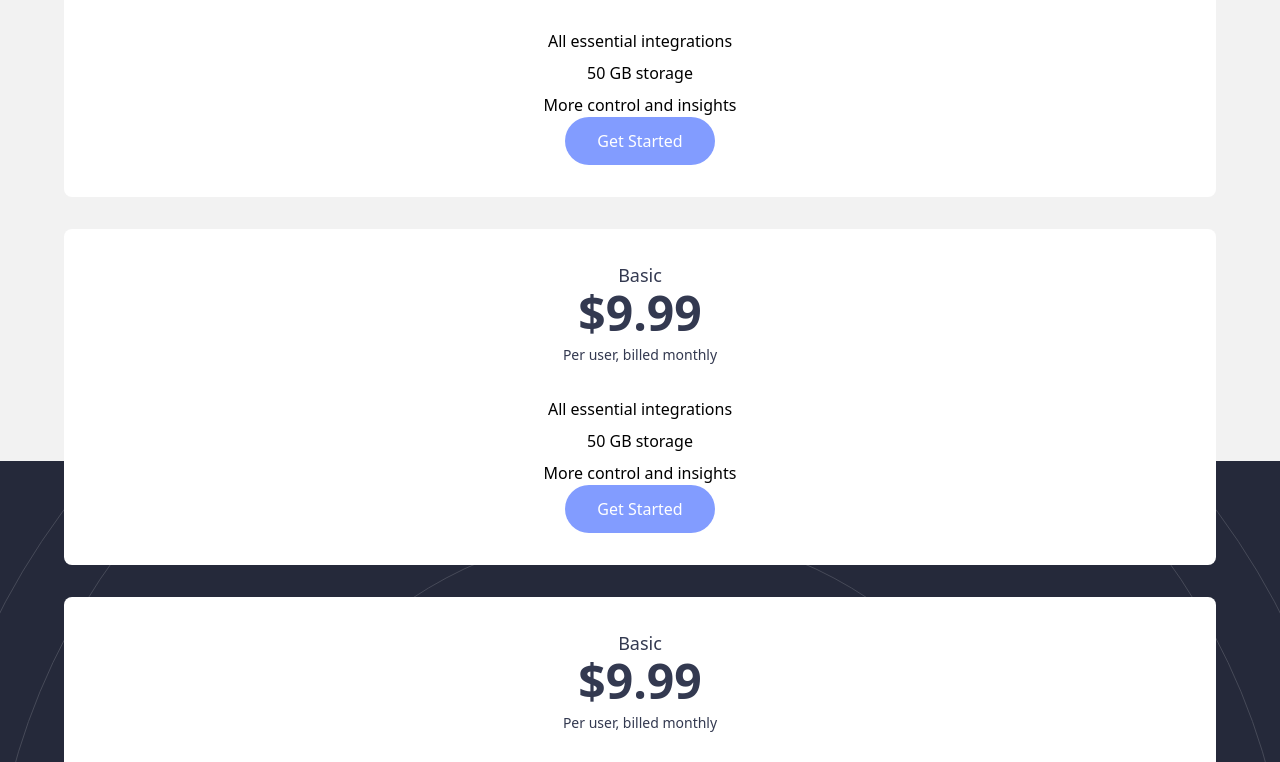
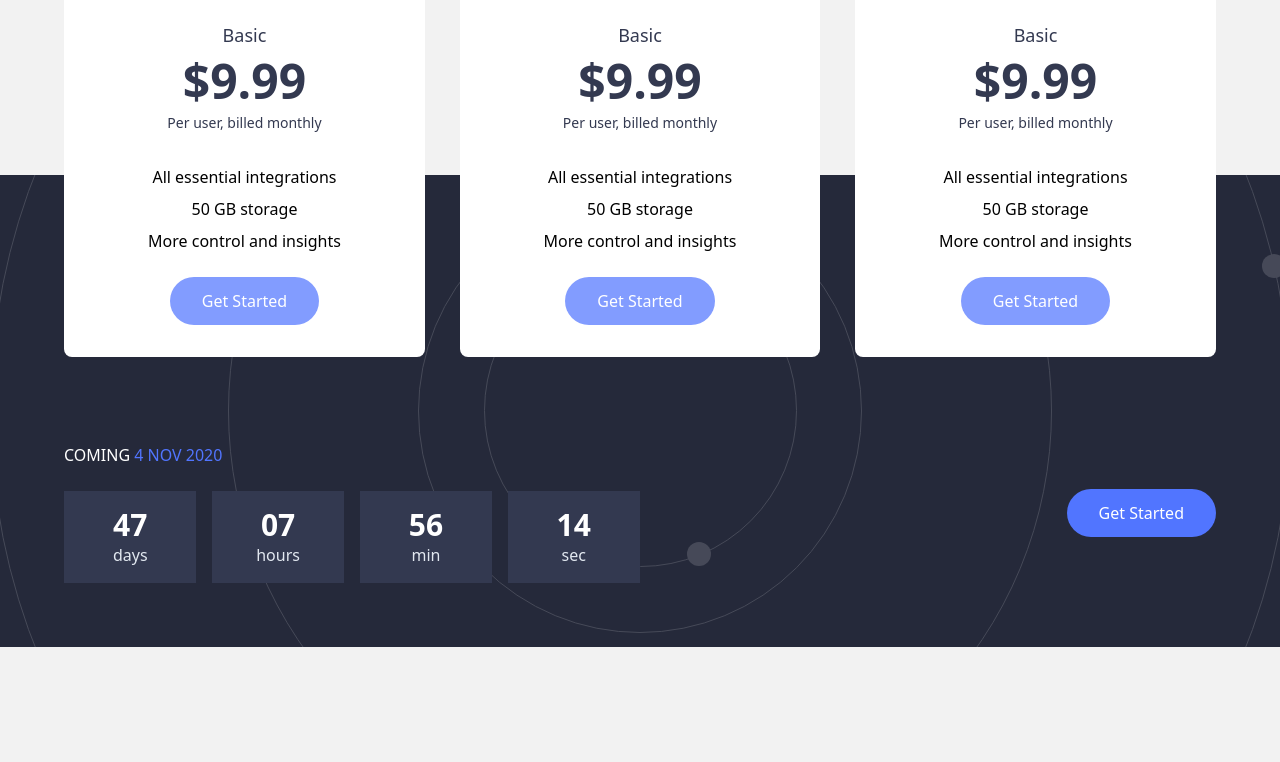
Before and after one commit to rafael-the-dev/officelite-coming-soon-site, a website: page src/index.html in a window 1280 px wide. Shown: the part 689-1451 px from the top of the page. After the commit the page ends 1336 px from the top, so only its background shows below. Drawn offline with Linux system fonts and the light colour scheme.

Commit message:
working on responsiveness of cards and footer

```diff
--- a/src/assets/css/home/footer.css
+++ b/src/assets/css/home/footer.css
@@ -8,9 +8,27 @@
     width: 23%;
 }
 
+@media screen and (min-width: 600px){
+    .footer {
+        height: 820px;
+        margin-top: 400px;
+    }
+}
 
 @media screen and (min-width: 768px){
+    .footer {
+        height: 650px;
+    }
+
     .footer__content {
         max-width: 50%;
     }
 }
+
+
+@media screen and (min-width: 768px){
+    .footer {
+        height: 472px;
+        margin-top: calc(186px + 8rem);
+    }
+}
--- a/src/assets/css/home/hero.css
+++ b/src/assets/css/home/hero.css
@@ -43,6 +43,7 @@
         background-position: right 96px bottom -61px, right -600px top -691px;
         background-size: 450px, cover;
         height: 550px;
+        margin-bottom: 8rem;
     }
 
     .hero__title, .hero__description {
--- a/src/assets/css/home/plans.css
+++ b/src/assets/css/home/plans.css
@@ -7,6 +7,15 @@
     top: 0;
 }
 
+
+
 .plan__button {
     background-color: #979797;
 }
+
+
+@media screen and (min-width: 960px) {
+    .plans__card {
+        width: 31.33333%;
+    }
+}
--- a/src/index.html
+++ b/src/index.html
@@ -43,74 +43,77 @@
                 </a>
             </section>
             <section class="plans relative">
-                <div class="px pb-16 w-full absolute plans__wrapper">
-                    <article class="bg-white px py-8 rounded-lg mb-8">
-                        <div class="flex flex-col items-center">
+                <div class="px pb-16 w-full absolute plans__wrapper lg:flex lg:items-stretch lg:justify-between">
+                    <article class="bg-white px py-8 rounded-lg mb-8 sm:flex sm:items-center sm:justify-between
+                        lg:flex-col plans__card">
+                        <div class="flex flex-col items-center sm:items-start lg:items-center">
                             <h2 class="blue-color text-lg">Basic</h2>
-                            <h3 class="text-5xl font-bold blue-color">$9.99</h3>
+                            <h3 class="text-5xl mt-2 font-bold blue-color">$9.99</h3>
                             <p class="mt-2 blue-color text-sm">Per user, billed monthly</p>
                             <a
-                                class="px-8 py-3 capitalize rounded-full hidden blue-color plan__button mt-6 md:mt-0"
+                                class="px-8 py-3 capitalize rounded-full hidden sm:block md:hidden text-white light-sky-blue-bg mt-6 md:mt-0"
                                 href="/">
                                 Get started
                             </a>
                         </div>
                         <div class="flex flex-col items-center mt-8">
-                            <u class="text-center list-none no-underline">
+                            <u class="text-center sm:text-left lg:text-center list-none no-underline">
                                 <li class="mb-2">All essential integrations</li>
                                 <li class="mb-2">50 GB storage</li>
                                 <li>More control and insights</li>
                             </u>
                             <a
-                                class="px-8 py-3 capitalize rounded-full text-white light-sky-blue-bg mt-6 md:mt-0"
+                                class="px-8 py-3 capitalize rounded-full sm:hidden md:block text-white light-sky-blue-bg mt-6 md:mt-0 lg:mt-6"
                                 href="/">
                                 Get started
                             </a>
                         </div>
                     </article>
-                    <article class="bg-white px py-8 rounded-lg mb-8">
-                        <div class="flex flex-col items-center">
+                    <article class="bg-white px py-8 rounded-lg mb-8 sm:flex sm:items-center sm:justify-between
+                        lg:flex-col plans__card">
+                        <div class="flex flex-col items-center sm:items-start lg:items-center">
                             <h2 class="blue-color text-lg">Basic</h2>
-                            <h3 class="text-5xl font-bold blue-color">$9.99</h3>
+                            <h3 class="text-5xl mt-2 font-bold blue-color">$9.99</h3>
                             <p class="mt-2 blue-color text-sm">Per user, billed monthly</p>
                             <a
-                                class="px-8 py-3 capitalize rounded-full hidden blue-color plan__button mt-6 md:mt-0"
+                                class="px-8 py-3 capitalize rounded-full hidden sm:block md:hidden text-white light-sky-blue-bg mt-6 md:mt-0"
                                 href="/">
                                 Get started
                             </a>
                         </div>
                         <div class="flex flex-col items-center mt-8">
-                            <u class="text-center list-none no-underline">
+                            <u class="text-center sm:text-left lg:text-center list-none no-underline">
                                 <li class="mb-2">All essential integrations</li>
                                 <li class="mb-2">50 GB storage</li>
                                 <li>More control and insights</li>
                             </u>
                             <a
-                                class="px-8 py-3 capitalize rounded-full text-white light-sky-blue-bg mt-6 md:mt-0"
+                                class="px-8 py-3 capitalize rounded-full sm:hidden md:block text-white light-sky-blue-bg mt-6 md:mt-0 lg:mt-6"
                                 href="/">
                                 Get started
                             </a>
                         </div>
                     </article>
-                    <article class="bg-white px py-8 rounded-lg">
-                        <div class="flex flex-col items-center">
+                    <article class="bg-white px py-8 rounded-lg mb-8 sm:flex sm:items-center sm:justify-between
+                        lg:flex-col plans__card">
+                        <div class="flex flex-col items-center sm:items-start lg:items-center">
                             <h2 class="blue-color text-lg">Basic</h2>
-                            <h3 class="text-5xl font-bold blue-color">$9.99</h3>
+                            <h3 class="text-5xl mt-2 font-bold blue-color">$9.99</h3>
                             <p class="mt-2 blue-color text-sm">Per user, billed monthly</p>
                             <a
-                                class="px-8 py-3 capitalize rounded-full hidden blue-color plan__button mt-6 md:mt-0"
+                                class="px-8 py-3 capitalize rounded-full hidden sm:block md:hidden text-white light-sky-blue-bg mt-6 md:mt-0"
                                 href="/">
                                 Get started
                             </a>
                         </div>
                         <div class="flex flex-col items-center mt-8">
-                            <u class="text-center list-none no-underline">
+                            <u class="text-center sm:text-left lg:text-center list-none no-underline">
                                 <li class="mb-2">All essential integrations</li>
                                 <li class="mb-2">50 GB storage</li>
                                 <li>More control and insights</li>
                             </u>
                             <a
-                                class="px-8 py-3 capitalize rounded-full text-white light-sky-blue-bg mt-6 md:mt-0"
+                                class="px-8 py-3 capitalize rounded-full sm:hidden md:block text-white light-sky-blue-bg mt-6 md:mt-0 lg:mt-6"
                                 href="/">
                                 Get started
                             </a>
@@ -120,7 +123,9 @@
             </section>
         </main>
         <footer class="footer dark-blue-bg px bg-no-repeat bg-center py-24 flex flex-col items-center px-sm
-            md:flex-row md:justify-between md:pb-12 px-md justify-end">
+            md:pb-16 px-md justify-end">
+            <div class="w-full flex flex-col items-center md:flex-row md:justify-between
+                justify-end">
                 <div class="w-full footer__content">
                     <h2 class="uppercase text-center md:text-left text-white">
                         Coming <span class="sky-blue-color">4 Nov 2020</span>
@@ -149,6 +154,7 @@
                     href="/">
                     Get started
                 </a>
+            </div>
         </footer>
     </body>
 </html>
```
Also changed, not shown: src/assets/css/tailwind.css. Lines whose indentation alone changed are shown as unchanged.
